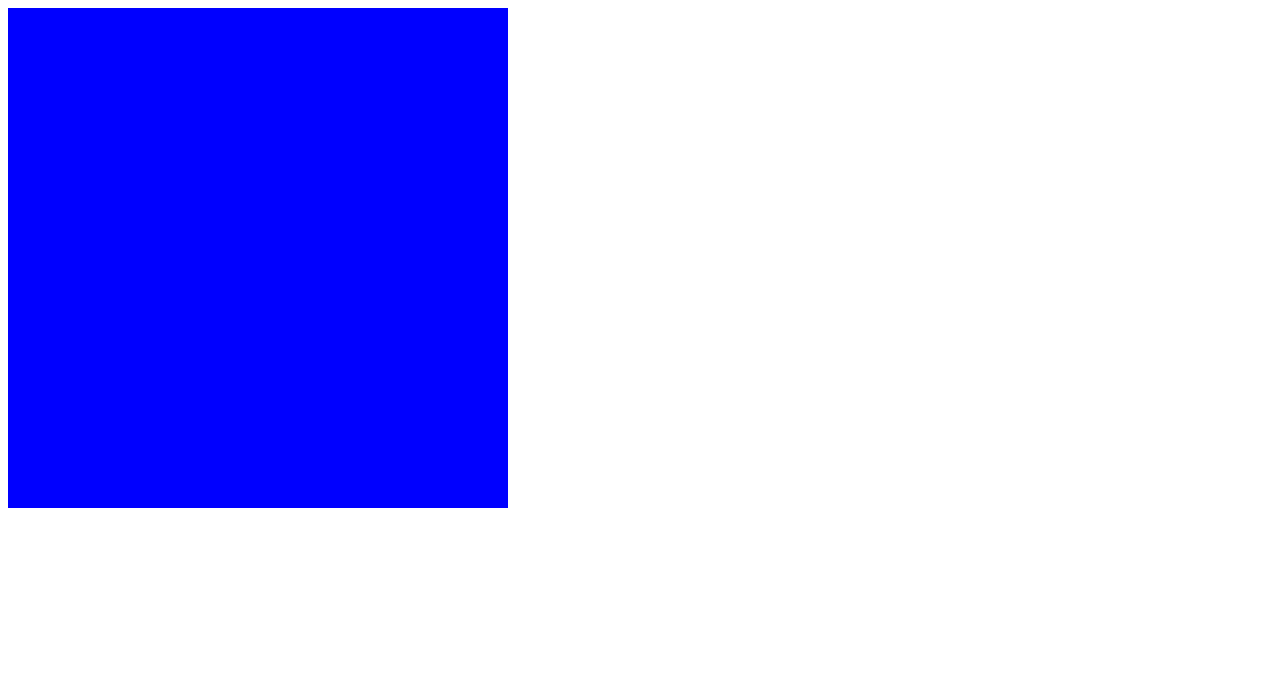
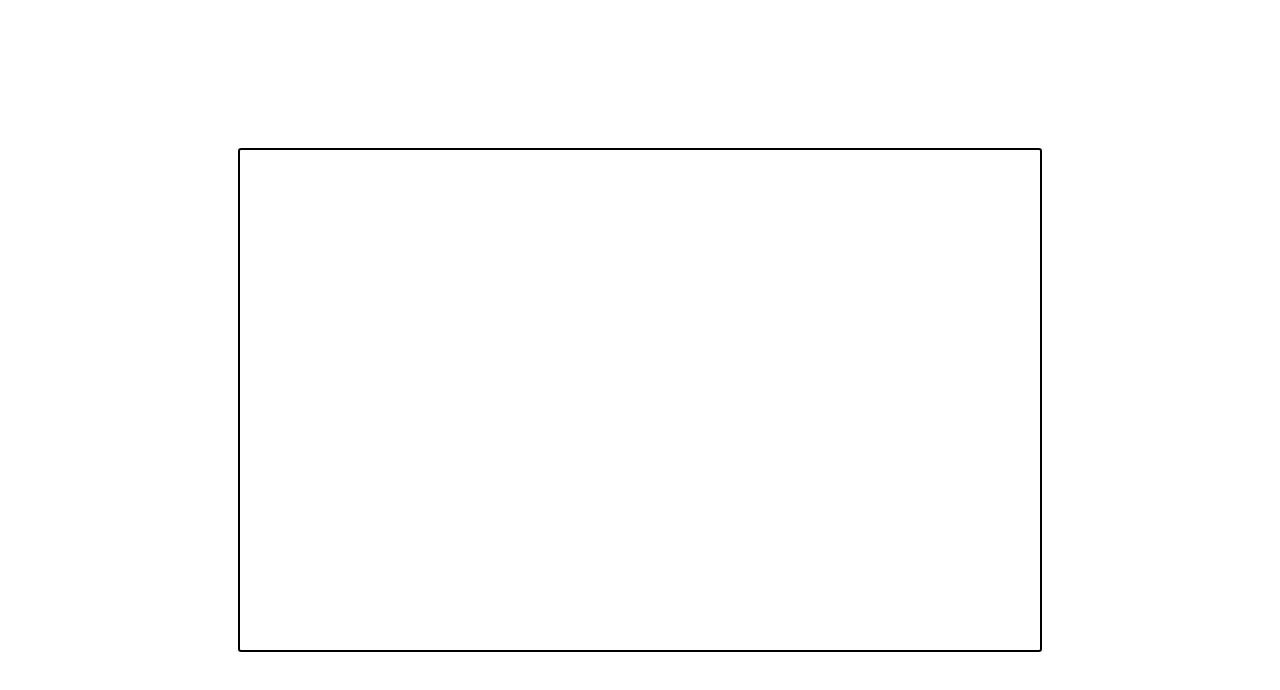
Before and after one commit to ScottGrun/bar-chart-project, a website: page index.html in a window 1280 px wide. Drawn offline with Linux system fonts and the light colour scheme.

Commit message:
making chart width bigger

```diff
--- a/chart.js
+++ b/chart.js
@@ -1,11 +1,11 @@
 let options = {
-  width: 500,
+  width: 800,
   height: 500,
-  backgroundColor: "#eb4034",
+  backgroundColor: "white",
 };
 
-const drawBarChart = function (options) {
-  let chartBody = document.getElementById("#chart");
+const drawBarChart = function (data, options, element) {
+  let chartBody = document.getElementById(element);
   setSize("#chart", options.width, options.height);
   setBackgroundColor("#chart", options.backgroundColor);
 };
@@ -15,8 +15,12 @@ const setSize = function (element, width, height) {
   document.querySelector(element).style.height = (height.toString() + "px");
 };
 
-const setBackgroundColor = function(element, color){
-  document.querySelector(element).style.backgroundColor = "blue";
+const renderBar = function(){
+
 }
 
-drawBarChart(options);
+const setBackgroundColor = function(element, color){
+  document.querySelector(element).style.backgroundColor = color;
+}
+
+drawBarChart([1, 2, 3, 4, 5], options, "#chart");
--- a/style.css
+++ b/style.css
@@ -1,4 +1,15 @@
+body{
+  margin: 0;
+  padding: 0;
+  width: 100%;
+  height: 100vh;
+  display: flex;
+  justify-content: center;
+  align-items:  center;
+}
+
 #chart{
   display: block;
-
+  border: solid 2px black;
+  border-radius: 3px;
 }
```
